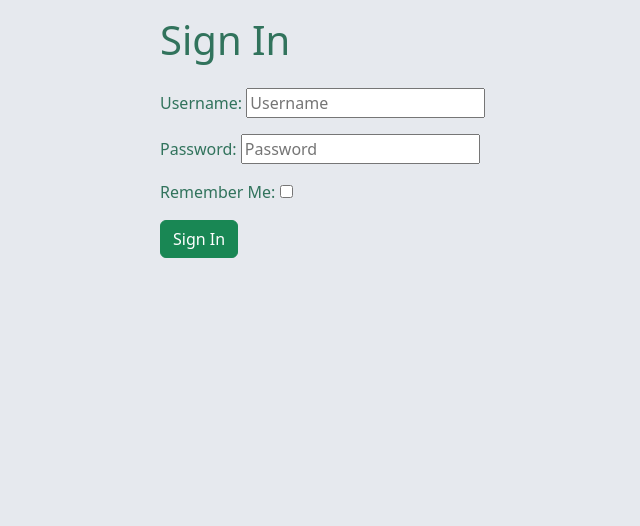
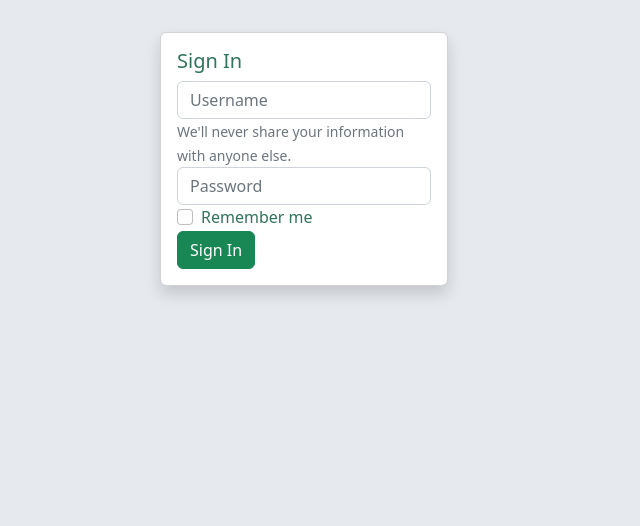
Before and after one commit to CBergane/beachhouse, a Django app: page /accounts/login/ in a window 1280 px wide. Shown: the part 56-582 px from the top of the page, without its empty margins (120-760 px from the left). Run offline with Django 3.2, Linux system fonts and the light colour scheme; some libraries are stand-ins or nearby versions.

Commit message:
added style and custum lock for login and log out and some extra shadow on most cards

```diff
--- a/templates/account/login.html
+++ b/templates/account/login.html
@@ -11,9 +11,6 @@
 <div class="container">
   <div class="row">
     <div class="col-md-8 mt-3 offset-md-2">
-
-
-      <h1>{% trans "Sign In" %}</h1>
 
       <!-- {% get_providers as socialaccount_providers %}
 
@@ -34,25 +31,40 @@
 
       {% include "socialaccount/snippets/login_extra.html" %}
 
-      {% else %} -->
+      {% else %}
       <p>{% blocktrans %}Welcoma back to The Beatch House - If you have not created an account yet, then please
       <a href="{{ signup_url }}">sign up</a> first.{% endblocktrans %}</p>
-      <!-- {% endif %} -->
+      {% endif %} -->
 
     </div>
   </div>
   <div class="row">
     <div class="col-md-8 mt-3 offset-md-2">
+      <div class="card shadow" style="width: 18rem;">
+        <div class="card-body">
+          <h5 class="card-title">{% trans "Sign In" %}</h5>
+          <form class="login" method="POST" action="{% url 'account_login' %}">
+          {% csrf_token %}
+          <div class="form-group">
+            <input type="text" name="login" class="form-control" placeholder="Username" autocomplete="username" maxlength="150" required="" id="id_login">
+            <small class="form-text text-muted">We'll never share your information with anyone else.</small>
+          </div>
+          <div class="form-group">
+            <input type="password" name="password" class="form-control" placeholder="Password" autocomplete="current-password" required="" id="id_password">
+          </div>
+          <div class="form-check">
+            <input type="checkbox" class="form-check-input" id="exampleCheck1">
+            <label class="form-check-label" for="exampleCheck1">Remember me</label>
+          </div>
 
-      <form class="login" method="POST" action="{% url 'account_login' %}">
-        {% csrf_token %}
-        {{ form.as_p }}
-        {% if redirect_field_value %}
+          {% if redirect_field_value %}
         <input type="hidden" name="{{ redirect_field_name }}" value="{{ redirect_field_value }}" />
         {% endif %}
         <!-- <a class="button secondaryAction" href="{% url 'account_reset_password' %}">{% trans "Forgot Password?" %}</a> -->
         <button class="btn btn-success" type="submit">{% trans "Sign In" %}</button>
       </form>
+        </div>
+      </div>
     </div>
   </div>
 </div>
--- a/templates/house_list.html
+++ b/templates/house_list.html
@@ -5,7 +5,7 @@
     <div class="row gy-3">
         {% for houses in house_list %}
         <div class="col-lg-4 mb-3 d-flex">
-            <div class="card">
+            <div class="card shadow">
                 <img src="{{ houses.house_image.url }}" class="card-img-top img-fluid" alt="Card Image">
                     <div class="card-body d-flex flex-column">
 
```
Also changed, not shown: airbnb/settings.py (+1 -12 lines), templates/account/logout.html (+6 -9 lines), beachhouse/migrations/0012_auto_20230108_1627.py (added).
